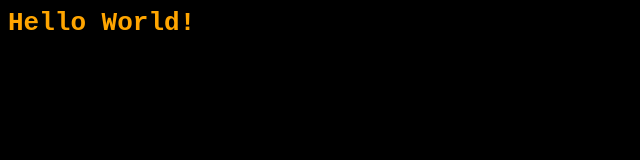
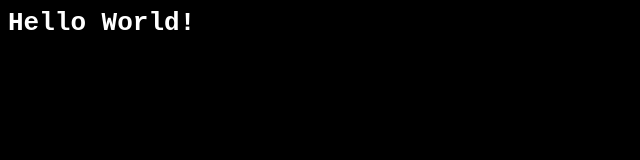
Before and after one commit to Steven909/css-inheritance, a plain HTML site: page index.html in a window 1280 px wide. Shown: the whole page, without its empty margins (0-640 px from the left). Drawn offline with Linux system fonts and the light colour scheme.

Commit message:
adding inline style to change text to white

```diff
--- a/index.html
+++ b/index.html
@@ -3,6 +3,9 @@
     background-color: black;
     font-family: monospace;
     color: green;
+  }
+  #orange-text {
+    color: orange;
   }
   .pink-text {
     color: pink;
@@ -10,8 +13,5 @@
   .blue-text {
     color: blue;
   }
-  #orange-text {
-    color: orange;
-  }
 </style>
-<h1 class="pink-text blue-text" id="orange-text">Hello World!</h1>
+<h1 id="orange-text" class="pink-text blue-text" style="color: white;">Hello World!</h1>
```
